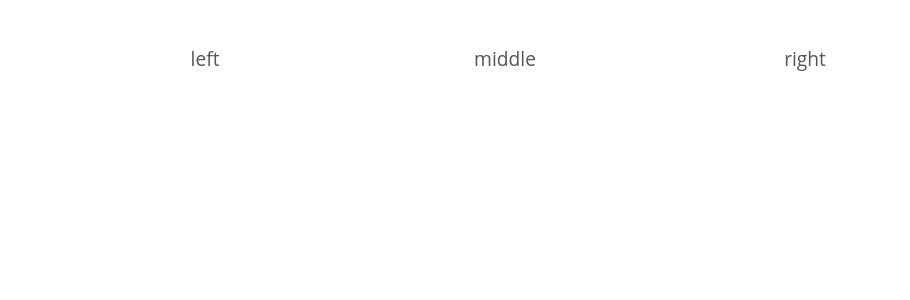
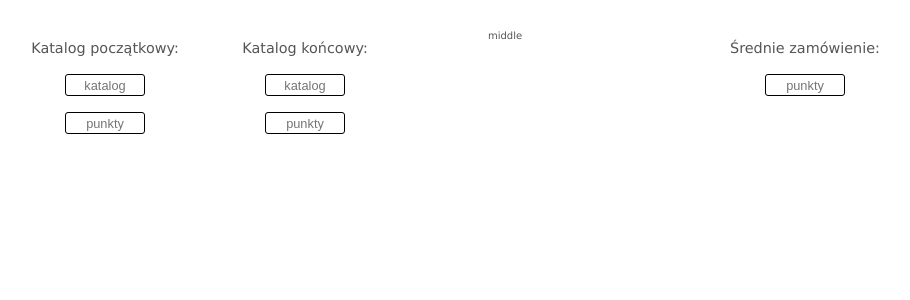
Before and after one commit to ThorezNS/PlanowanieRoczne-NextLevel, a React (Create React App) app: page / in a window 1280 px wide. Shown: the top 300 px of the page, without its empty margins (135-1045 px from the left). Built offline with nearby package versions, Linux system fonts and the light colour scheme.

Commit message:
added input fields with description

```diff
--- a/src/App.js
+++ b/src/App.js
@@ -1,5 +1,9 @@
 import Block from './components/Block/Block';
 import Container from './components/Container/Container';
+import InnerInputsContainer from './components/InnerInputsContainer/InnerInputsContainer';
+import InputField from './components/InputField/InputField';
+import InputsContainer from './components/InputsContainer/InputsContainer';
+import Label from './components/Label/Label';
 import styles from './GlobalStyles.module.css';
 
 function App() {
@@ -7,13 +11,25 @@ function App() {
     <div className={styles}>
       <Container>
         <Block>
-          <p>left</p>
+          <InputsContainer>
+            <InnerInputsContainer>
+              <Label text="Katalog początkowy:" />
+              <InputField placeholder="katalog" />
+              <InputField placeholder="punkty" />
+            </InnerInputsContainer>
+            <InnerInputsContainer>
+              <Label text="Katalog końcowy:" />
+              <InputField placeholder="katalog" />
+              <InputField placeholder="punkty" />
+            </InnerInputsContainer>
+          </InputsContainer>
         </Block>
         <Block middle>
           <p>middle</p>
         </Block>
         <Block>
-          <p>right</p>
+          <Label text="Średnie zamówienie:" />
+          <InputField placeholder="punkty" />
         </Block>
       </Container>
     </div>
--- a/src/GlobalStyles.module.css
+++ b/src/GlobalStyles.module.css
@@ -9,4 +9,17 @@ body {
   font-size: 62.5%;
   display: flex;
   justify-content: center;
+  font-family: Verdana, sans-serif;
 }
+
+/* Chrome, Safari, Edge, Opera */
+input::-webkit-outer-spin-button,
+input::-webkit-inner-spin-button {
+  -webkit-appearance: none;
+  margin: 0;
+}
+
+/* Firefox */
+input[type='number'] {
+  -moz-appearance: textfield;
+}
--- a/src/components/Block/Block.module.css
+++ b/src/components/Block/Block.module.css
@@ -1,7 +1,10 @@
 .side,
 .middle {
   height: 100%;
-  padding: 15px;
+  display: flex;
+  justify-content: center;
+  align-content: flex-start;
+  flex-wrap: wrap;
 }
 
 .side {
--- a/src/components/Container/Container.module.css
+++ b/src/components/Container/Container.module.css
@@ -2,9 +2,6 @@
   margin: 30px;
   max-width: 1200px;
   height: 600px;
-  font-size: 1.2rem;
-  font-family: Open Sans;
-  font-weight: 400;
   color: #555;
   display: flex;
   justify-content: space-around;
--- /dev/null
+++ b/src/components/InnerInputsContainer/InnerInputsContainer.js
@@ -0,0 +1,7 @@
+import styles from './InnerInputsContainer.module.css';
+
+const InnerInputsContainer = ({ children }) => {
+  return <div className={styles.container}>{children}</div>;
+};
+
+export default InnerInputsContainer;
--- /dev/null
+++ b/src/components/InnerInputsContainer/InnerInputsContainer.module.css
@@ -0,0 +1,7 @@
+.container {
+  width: 50%;
+  display: flex;
+  justify-content: center;
+  align-items: center;
+  flex-direction: column;
+}
--- /dev/null
+++ b/src/components/InputField/InputField.js
@@ -0,0 +1,9 @@
+import styles from './InputField.module.css';
+
+const InputField = ({ placeholder }) => {
+  return (
+    <input className={styles.input} type="number" placeholder={placeholder} />
+  );
+};
+
+export default InputField;
--- /dev/null
+++ b/src/components/InputField/InputField.module.css
@@ -0,0 +1,16 @@
+input {
+  text-align: center;
+  margin: 8px;
+  font-size: 0.8rem;
+  max-width: 80px;
+  height: 22px;
+  border-radius: 3px;
+  border: 1px solid black;
+}
+
+input:focus {
+  -webkit-box-shadow: 0px 2px 5px 2px rgba(219, 172, 13, 1);
+  -moz-box-shadow: 0px 2px 5px 2px rgba(219, 172, 13, 1);
+  box-shadow: 0px 2px 5px 2px rgba(219, 172, 13, 1);
+  outline: none;
+}
--- /dev/null
+++ b/src/components/InputsContainer/InputsContainer.js
@@ -0,0 +1,7 @@
+import styles from './InputsContainer.module.css';
+
+const InputsContainer = ({ children }) => {
+  return <div className={styles.container}>{children}</div>;
+};
+
+export default InputsContainer;
--- /dev/null
+++ b/src/components/InputsContainer/InputsContainer.module.css
@@ -0,0 +1,5 @@
+.container {
+  width: 100%;
+  display: flex;
+  justify-content: space-around;
+}
--- /dev/null
+++ b/src/components/Label/Label.js
@@ -0,0 +1,7 @@
+import styles from './Label.module.css';
+
+const Label = ({ text }) => {
+  return <p className={styles.label}>{text}</p>;
+};
+
+export default Label;
--- /dev/null
+++ b/src/components/Label/Label.module.css
@@ -0,0 +1,5 @@
+.label {
+  width: 100%;
+  font-size: 0.9rem;
+  margin: 10px;
+}
```
